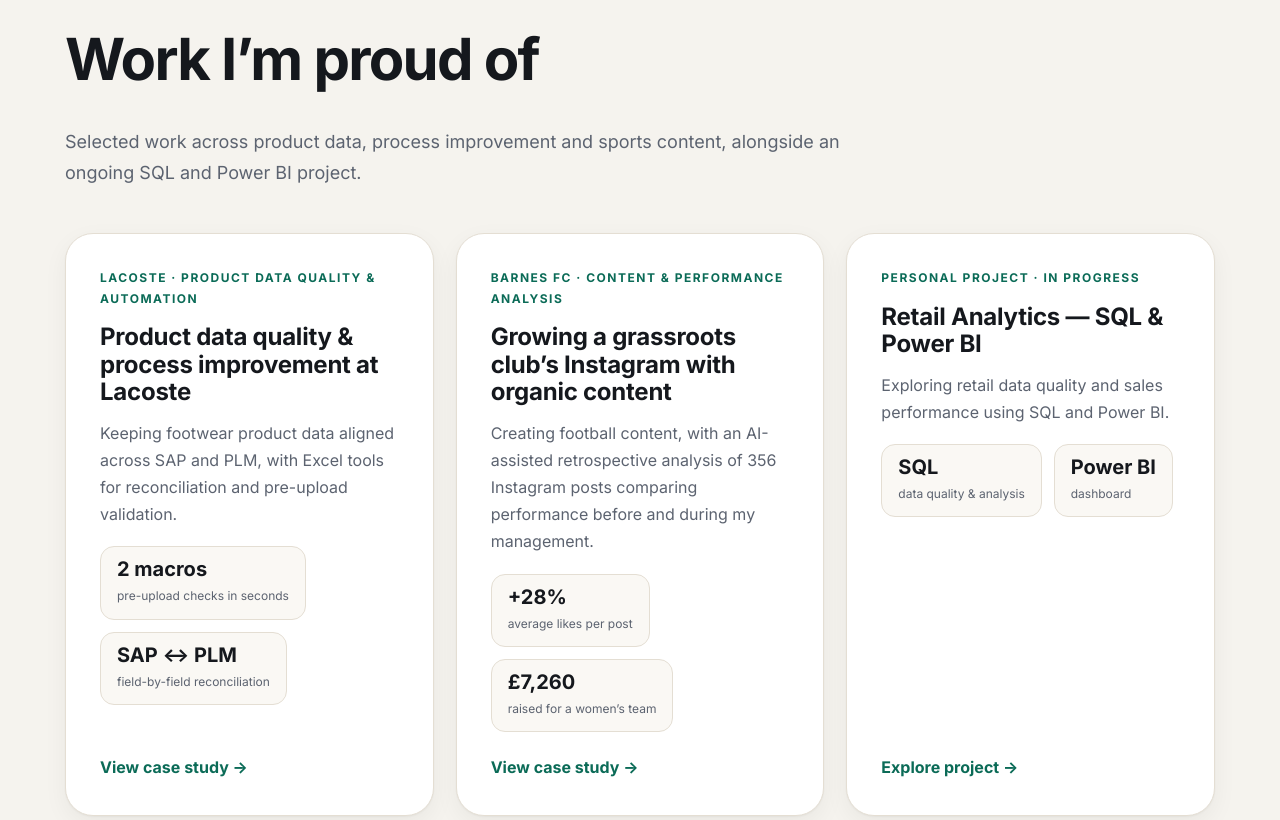
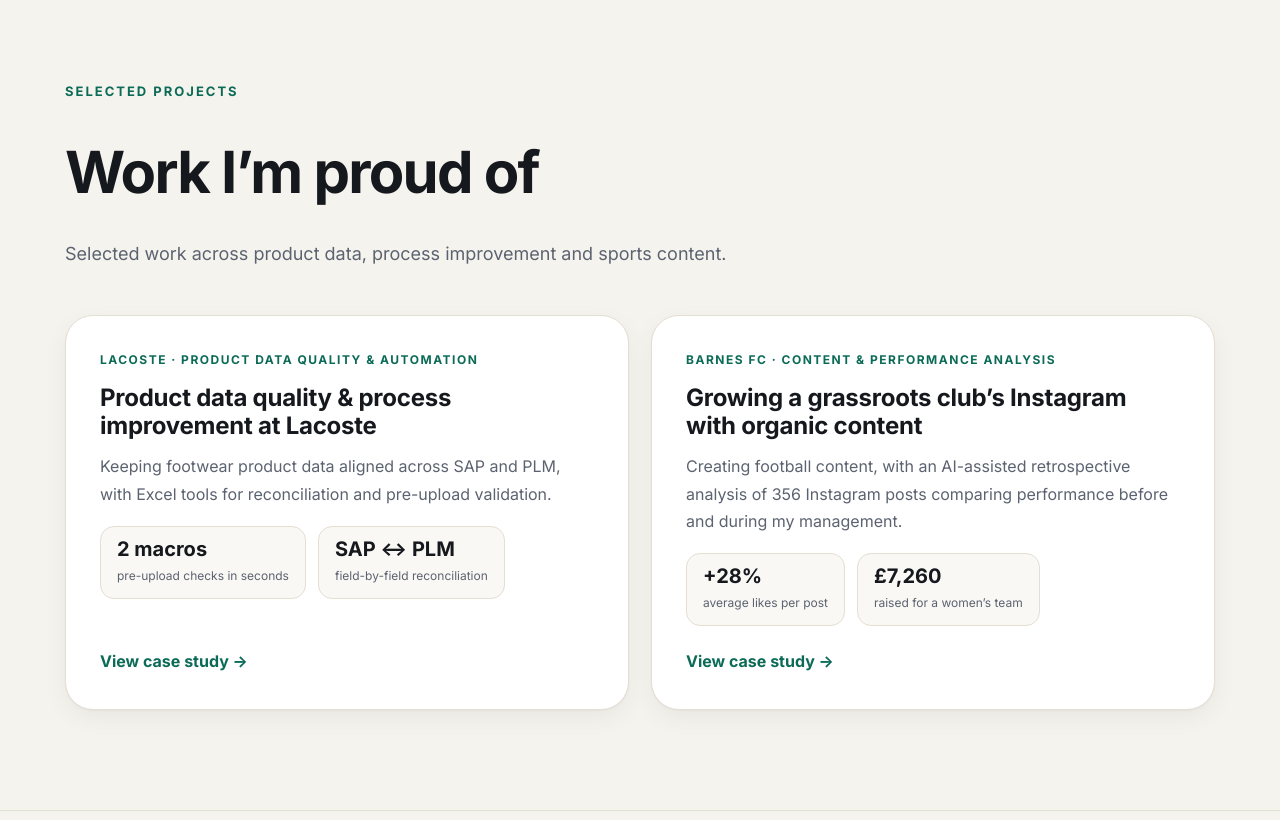
Before and after one commit to lucas-c-r/lucas-portfolio, a plain HTML site: page index.html in a window 1280 px wide. Shown: the part 1060-1880 px from the top of the page. Drawn offline with Linux system fonts and the light colour scheme.

Commit message:
Homepage: master data intro, broader open-to line, retail project moved to Skills

```diff
--- a/index.html
+++ b/index.html
@@ -477,7 +477,7 @@
     /* Selected projects */
     .projects-grid{
       display:grid;
-      grid-template-columns:repeat(3,1fr);
+      grid-template-columns:repeat(2,1fr);
       gap:22px;
     }
 
@@ -658,7 +658,7 @@
 <section class="hero" id="top">
   <div class="container hero-grid">
     <div>
-      <a href="#contact" class="open-badge"><span class="dot"></span>Open to Data Operations roles</a>
+      <a href="#contact" class="open-badge"><span class="dot"></span>Open to Master Data &amp; Data Operations roles</a>
 
       <div class="eyebrow">
         Data Operations · Master Data · Data Quality
@@ -669,7 +669,7 @@
       </h1>
 
       <p>
-        I’m a London-based data professional with nearly two years of experience managing footwear product data at Lacoste. I use SAP S/4HANA and Excel to keep data consistent across systems and reduce manual work, while developing my SQL and Power BI skills through personal projects.
+        I’m a London-based master data professional with nearly two years of experience managing footwear product data at Lacoste. My work covered material creation and maintenance in SAP S/4HANA, SAP–PLM reconciliation, pricing updates and Excel validation tools. I worked closely with buying, merchandising, finance and international teams to keep product information accurate and ready for each season.
       </p>
 
       <div class="buttons">
@@ -704,7 +704,7 @@
     </h2>
 
     <p class="section-text">
-      Selected work across product data, process improvement and sports content, alongside an ongoing SQL and Power BI project.
+      Selected work across product data, process improvement and sports content.
     </p>
 
     <div class="projects-grid">
@@ -728,17 +728,6 @@
           <div><strong>£7,260</strong><span>raised for a women’s team</span></div>
         </div>
         <span class="project-link">View case study →</span>
-      </a>
-
-      <a href="retail-analytics.html" class="project-card">
-        <div class="project-tag">Personal project · In progress</div>
-        <h3>Retail Analytics — SQL &amp; Power BI</h3>
-        <p>Exploring retail data quality and sales performance using SQL and Power BI.</p>
-        <div class="project-stats">
-          <div><strong>SQL</strong><span>data quality &amp; analysis</span></div>
-          <div><strong>Power BI</strong><span>dashboard</span></div>
-        </div>
-        <span class="project-link">Explore project →</span>
       </a>
     </div>
   </div>
@@ -925,7 +914,7 @@
 
       <div class="skill-group">
         <h3>Analytics</h3>
-        <p>Personal projects, in progress.</p>
+        <p>Personal projects, in progress (<a href="retail-analytics.html" style="color:#0b6b57;font-weight:600">Retail Analytics</a>).</p>
         <div class="skills">
           <div class="skill">SQL</div>
           <div class="skill">Power BI</div>
@@ -962,7 +951,7 @@
       </h2>
 
       <p>
-        I’m open to Data Operations, Master Data, Product Data and Data Quality roles, as well as junior Data Analyst roles, especially in retail and sport.
+        I’m open to opportunities in Master Data, Product Data, Data Quality and Data Operations.
       </p>
 
       <div class="buttons" style="justify-content:center;">
```
